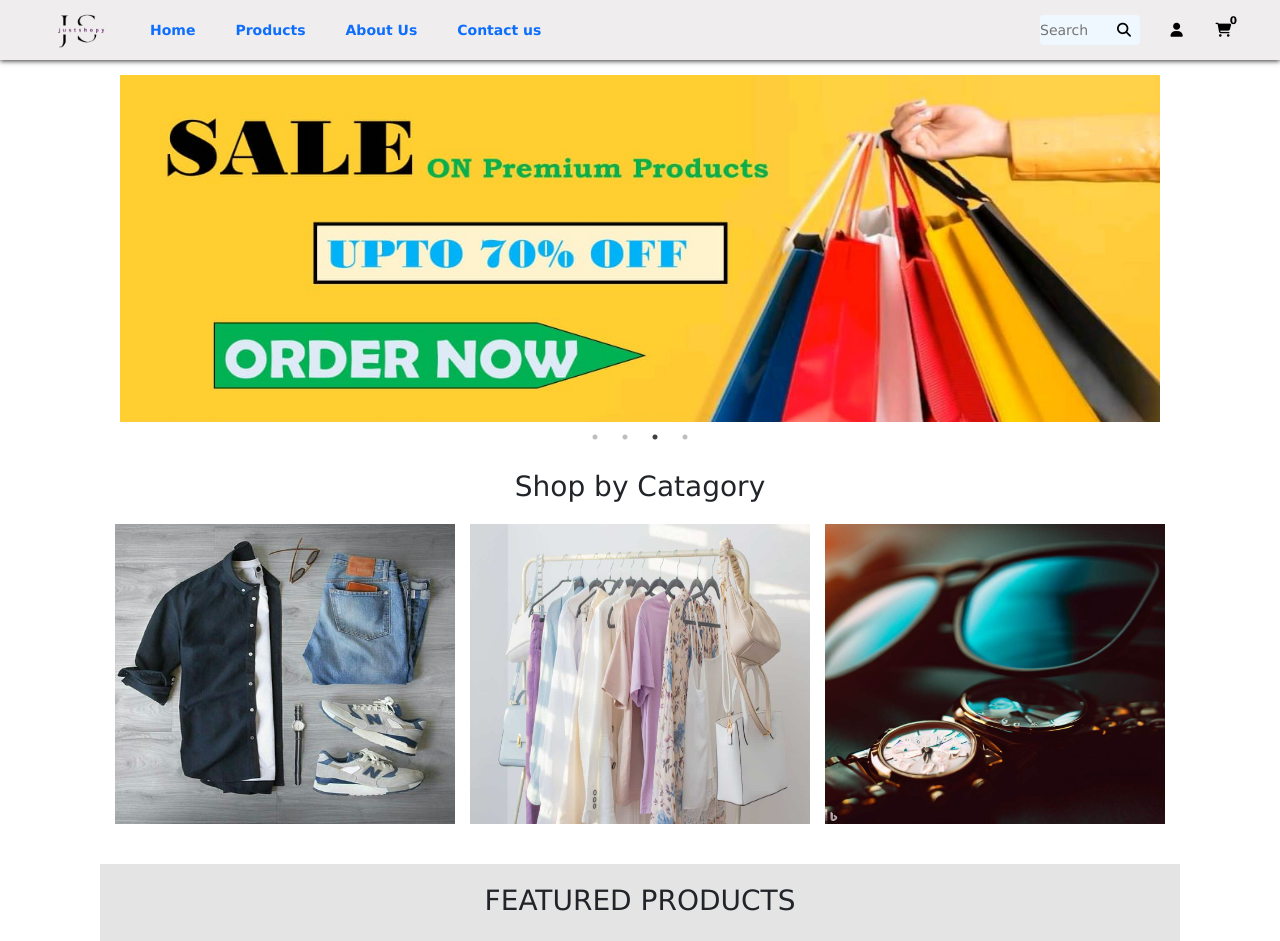
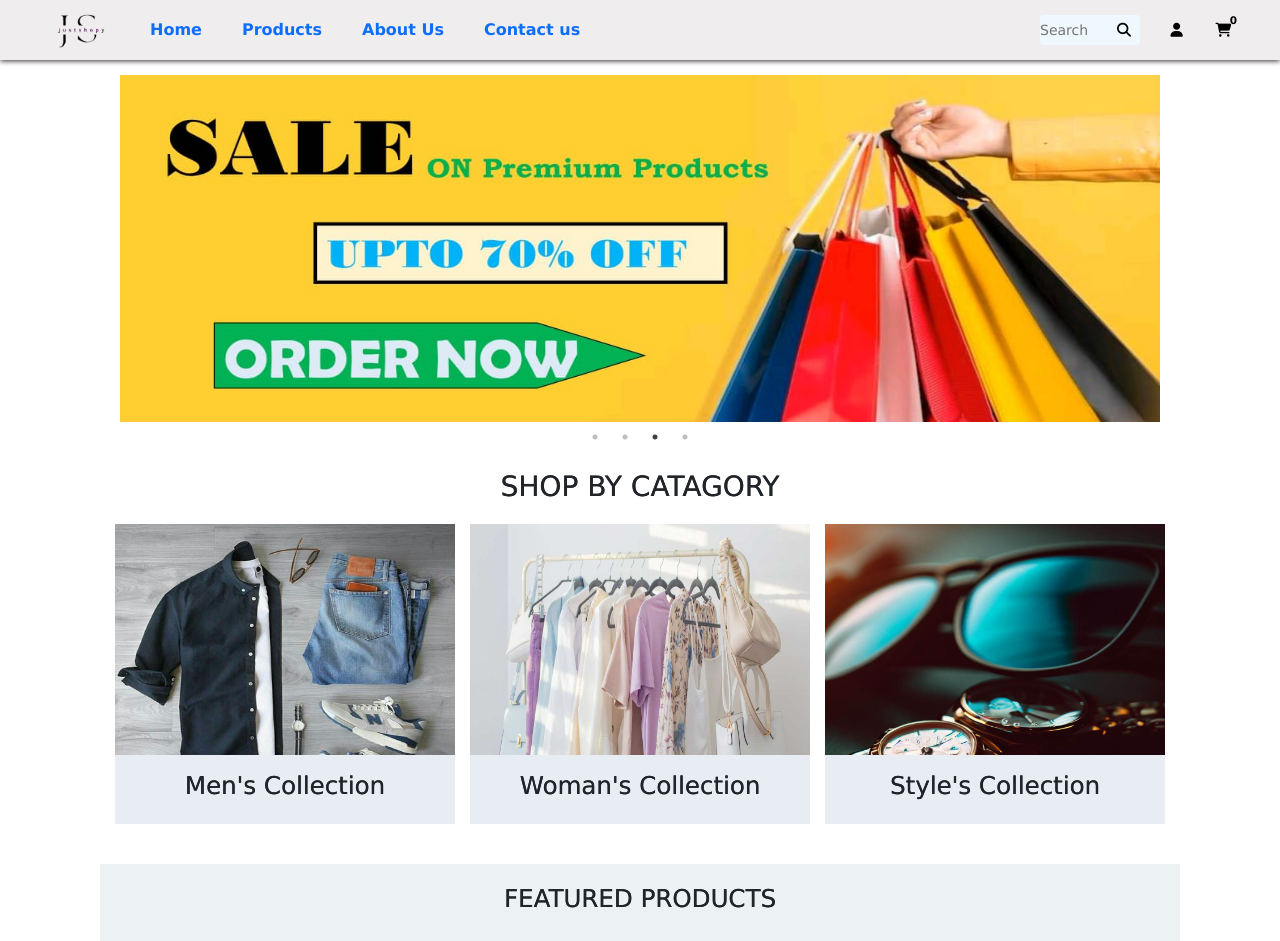
Before and after one commit to AtanuG123/Justshopy, a React (Create React App) app in the folder frontend/: page / in a window 1280 px wide. Shown: the top 941 px of the page. Built offline with nearby package versions, Linux system fonts and the light colour scheme.

Commit message:
ISSUE SORTED

```diff
--- a/frontend/src/Pages_Js/home.js
+++ b/frontend/src/Pages_Js/home.js
@@ -19,28 +19,26 @@ export default function Home() {
             <Crousal />
             <div id="catagory">
                 <div id="catagoryheading">
-                    <h2>Shop by Catagory</h2>
+                    <h2>SHOP BY CATAGORY</h2>
                 </div>
                 <ul>
-                    <li >
+                    <li onClick={() => switchonclick("man")} >
                         <img src={require("../component/images/mencloth.jpg")} alt="loading"></img>
-                        <div className="seedetails">
-                            <h3>Men`s Collection</h3>
-                            <a onClick={() => switchonclick("man")}>view products </a>
+                        <div className="seedetails" >
+                            <h3>Men's Collection</h3>
                         </div>
                     </li>
-                    <li>
+                    <li onClick={() => switchonclick("woman")}>
                         <img src={require("../component/images/collrectionwoman.jpg")} alt="loading" ></img>
                         <div className="seedetails">
-                            <h3>Woman`s Collection</h3>
-                            <a onClick={() => switchonclick("woman")}> view products </a>
+                            <h3>Woman's Collection</h3>
+
                         </div>
                     </li>
-                    <li >
+                    <li onClick={() => switchonclick("style")}>
                         <img src={require("../component/images/watchglass.jpeg")} alt="loading"></img>
                         <div className="seedetails">
-                            <h3>style's Collection</h3>
-                            <a onClick={() => switchonclick("style")} >view products </a>
+                            <h3>Style's Collection</h3>
                         </div>
                     </li>
 
@@ -49,7 +47,7 @@ export default function Home() {
 
             <div id="featuredpro">
                 <div id="featureheading">
-                    <h2>FEATURED PRODUCTS</h2>
+                    <h3>FEATURED PRODUCTS</h3>
                 </div>
                 <div id="featuredmain">
                     <div>
@@ -75,7 +73,7 @@ export default function Home() {
                         <div>
                             <img onClick={() => switchonclick("jeans")} className="featuredmain21" src={require("../component/images/jeans.jpeg")}></img>
                             <div>
-                                <h4>Jeanspant</h4>
+                                <h4>Jeans</h4>
                                 <p>Starting at <span>699</span></p>
                             </div>
                         </div>
--- a/frontend/src/Pages_css/home.css
+++ b/frontend/src/Pages_css/home.css
@@ -19,7 +19,8 @@ li {
 }
 #catagoryheading {
   margin-bottom: 20px;
-  font-weight: 600;
+  /* font-weight: 600; */
+  text-shadow: .2px .1px ;
 }
 
 #catagory ul {
@@ -30,6 +31,7 @@ li {
   padding: 0px;
 }
 #catagory ul li {
+  cursor: pointer;
   position: relative;
 }
 #catagory ul li img {
@@ -41,37 +43,25 @@ li {
   display: flex;
   flex-direction: column;
   position: absolute;
-  top: 10%;
-  left: 10%;
-  right: 10%;
-  bottom: 10%;
-  background-color: rgba(240, 238, 238, 0.6);
+  top: 77%;
+  left: 0%;
+  right: 0%;
+  bottom: 0%;
+  background-color: rgb(231, 237, 243);
   display: flex;
-  opacity: 0;
+  opacity: 1;
   align-items: center;
   justify-content: center;
   transition: ease-in 0.8s;
 }
 .seedetails h3 {
-  font-weight: 700;
+  /* font-weight: 600; */
+  text-shadow: .2px .1px ;
   /* font-family: Cambria, Cochin, Georgia, Times, "Times New Roman", serif; */
 }
-.seedetails a {
-  text-decoration: none;
-  color: black;
-  padding: 5px 10px;
-  font-size: 1.4rem;
-  background-color: rgba(243, 243, 234, 0.8);
-  border-radius: 5px;
-  border: solid red;
-  transition: all 0.8s;
-}
-.seedetails:hover {
-  opacity: 1;
-}
-.seedetails a:hover {
-  background-color: rgb(93, 235, 207);
-}
+
+
+
 @media (max-width:865px) {
   #catagory ul {
     flex-direction: column;
@@ -96,14 +86,14 @@ li {
     padding-bottom: 20px;
     flex-direction: column;
     justify-content: space-evenly;
-    background-color: rgb(228, 228, 228);
+    background-color: rgb(236, 241, 243);
     margin:20px 20px;
 }
-#featureheading{
-
+#featureheading h3{
+  text-shadow: .2px .1px ;
     margin-bottom: 20px;
-    font-weight: 600;
-    font-family: 'Josefin Sans', sans-serif;
+    /* font-weight: 600; */
+    /* font-family: 'Josefin Sans', sans-serif; */
 }
 #featuredmain{
   display: flex;
--- a/frontend/src/Pages_css/productpage.css
+++ b/frontend/src/Pages_css/productpage.css
@@ -175,7 +175,7 @@ font-weight: 600;
 @media (max-width:700px) {
     .product_part{
         flex-direction: column;
-    }cd
+    }
     .descrip_part{
         margin-left:1rem;
         margin-right: auto;
--- a/frontend/src/component/box.jsx
+++ b/frontend/src/component/box.jsx
@@ -8,6 +8,7 @@ export default function Itembox(props) {
   const navigate = useNavigate();
   const switchonclick = (e) => {
     navigate("/product/" + props.customid);
+    window.location.reload(true);
   };
 
   // const changeimg=()=>{
--- a/frontend/src/component/filter.js
+++ b/frontend/src/component/filter.js
@@ -38,7 +38,7 @@ const Filter = () => {
                             <a href='/productlist/style'>Style</a>
                             <a href='/productlist/watch'>Watch</a>
                             <a href='/productlist/sunglass'>Sunglass</a>
-                            <a href='/productlist/helmet'>helmet</a>
+                            {/* <a href='/productlist/helmet'>helmet</a> */}
                             <a href='/productlist/branded'>Premium</a>
 
                         </div>
--- a/frontend/src/component/navber.css
+++ b/frontend/src/component/navber.css
@@ -1,6 +1,7 @@
 .navber * {
   margin: 0px;
   padding: 0px;
+  /* font-size: 18px; */
   /* overflow: scroll; */
 }
 .navber {
@@ -24,7 +25,10 @@
   display: flex;
   flex-direction: row;
 }
+.leftnav ul li a{
 
+  font-size: 16px;
+}
 .leftnav ul li {
   font-weight: 600;
   display: flex;
```
